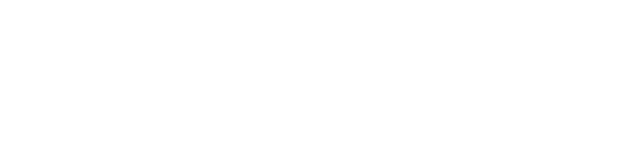
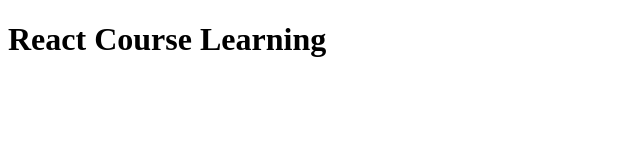
Before and after one commit to jahiralamaumi/PONDIT-REACT, a plain HTML site: page index.html in a window 1280 px wide. Shown: the whole page, without its empty margins (0-640 px from the left). Drawn offline with Linux system fonts and the light colour scheme.

Commit message:
typeof function work

```diff
--- a/index.html
+++ b/index.html
@@ -7,6 +7,7 @@
     <title>Document</title>
 </head>
 <body>
+    <h1>React Course Learning</h1>
     <script src="test.js">
 
     </script>
--- a/test.js
+++ b/test.js
@@ -11,6 +11,6 @@ function sum(a,b){
     return c;
 }
 
-console.log(sum(5, 6));
+console.log(typeof(sum('habib', 6)));
 
 /* js is a loosely typed language...*/
```
